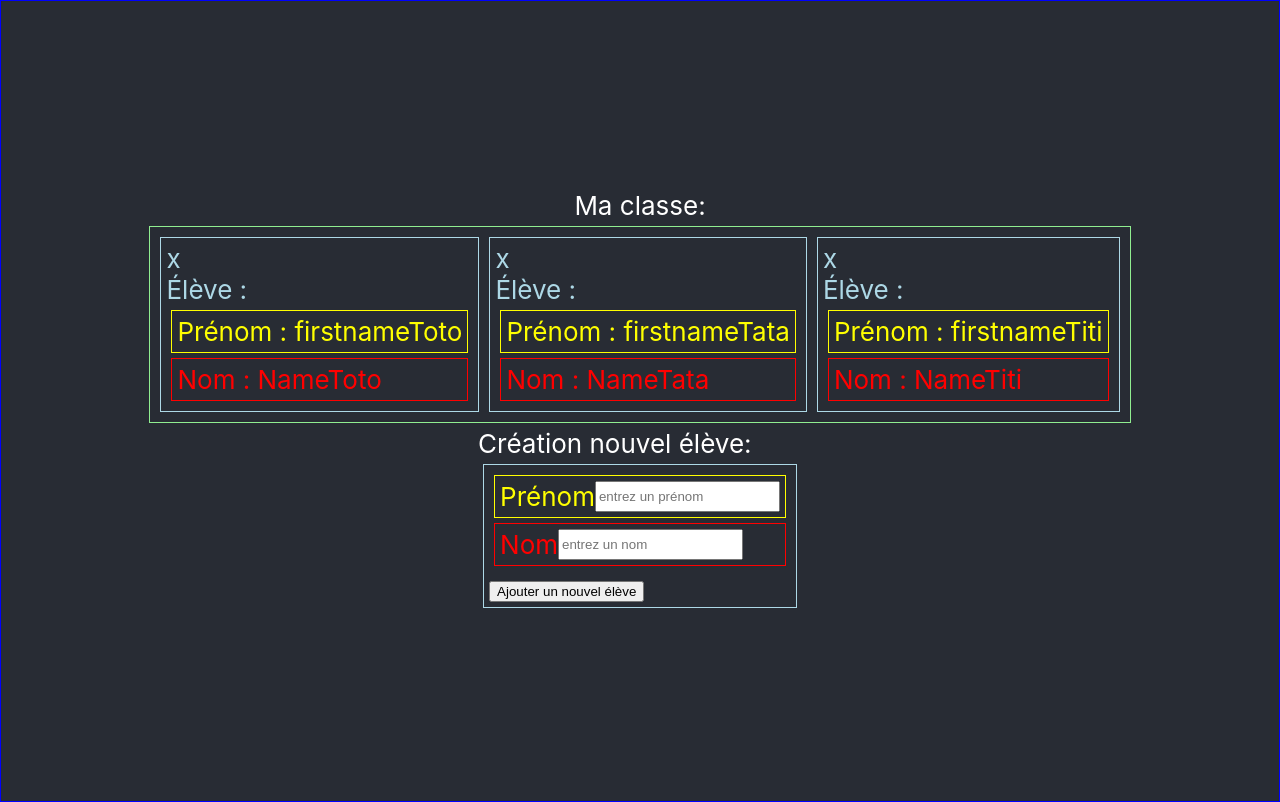
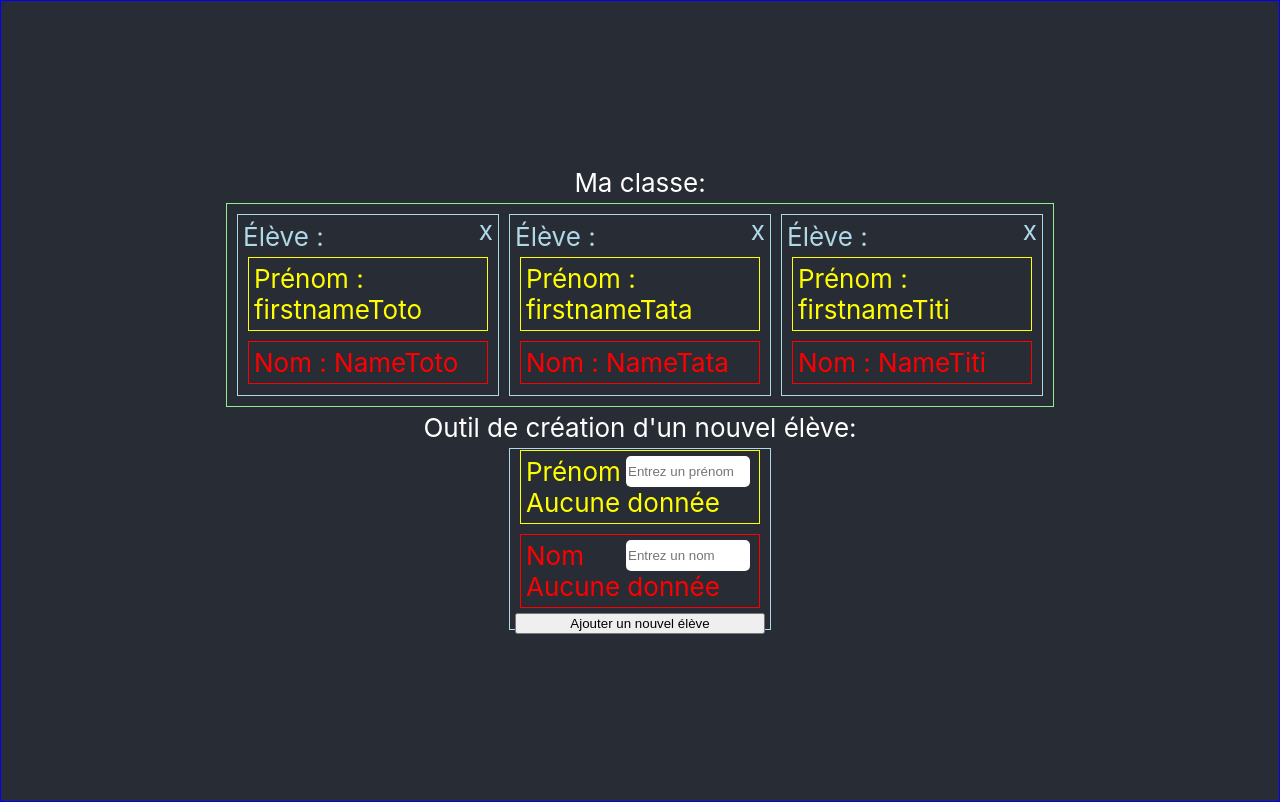
Before and after one commit to nemo-auditur/greta-composants-classe, a React (Create React App) app: page / in a window 1280 px wide. Built offline with nearby package versions, Linux system fonts and the light colour scheme.

Commit message:
add remove student of the class

```diff
--- a/src/App.css
+++ b/src/App.css
@@ -10,19 +10,42 @@
   border: 1px solid blue;
 }
 
+/* Container de la classe */
 .containerClasse {
   display: flex;
+  flex-wrap:wrap;
+  justify-content: center;
+  align-items: center;
   color: lightgreen;
   border: 1px solid lightgreen;
   padding: 5px;
   margin: 5px;
 }
 
+/* Container d'un élève */
 .containerEleve {
+  position: relative;
+  display: flex;
+  flex-direction: column;
+  justify-content: center;
   color: lightblue;
   border: 1px solid lightblue;
   padding: 5px;
   margin: 5px;
+  height:170px;
+  width: 250px;
+}
+
+.containerEleve input[type=text] {
+    outline: none;
+    border-radius: 5px;
+    border: 0;
+    width: 120px;
+}
+.eraserCross{
+  position: absolute;
+  top: 0;
+  right: 5px;
 }
 
 .styleFirstName {
@@ -33,14 +56,38 @@
   display: flex;
 }
 
-.styleName {
+/* styling des inputs */
+.styleFirstNameInput div:empty:after{
+  content:'Aucune donnée'
+}
+
+.styleFirstNameInput {
+  color: yellow;
+  border: 1px solid yellow;
+  padding: 5px;
+  margin:5px;
+  display: flex;
+  flex-direction: column;
+}
+
+.styleNameInput div:empty:after{
+  content:'Aucune donnée'
+}
+
+.styleNameInput {
   color: red;
   border: 1px solid red;
   padding: 5px;
   margin: 5px;
   display: flex;
+  flex-direction: column;
 }
 
-.inputLabel {
+.inputContainer {
+  display: flex;
+  flex-direction: center;
+}
+
+.inputContainer label{
   min-width: 100px;
 }
--- a/src/App.js
+++ b/src/App.js
@@ -33,54 +33,72 @@ function App() {
         {
           // On boucle sur le state classe pour récupérer tous les élèves
           // grâce à un map
+          // En plus, on ajout le paramètre index, afin d'avoir
+          // l'index de chaque élève dans le tableau.
           classe.map((eleve, index) => {
             // je retourne les élève un à un
             return (
               <div key={index} className="containerEleve">
                 <div
+                  className="eraserCross"
                   onClick={()=>{
-                  const classCopy = [...classe]
-                  classCopy.splice(index,1)
-                  setClasse(classCopy)
+                    // 1- On ne peut pas modifier le state directement
+                    // Il faut donc obligatoirement en faire une copie
+                    const classeCopy = [...classe]
+                    // 2- On opère notre modification sur la copie:
+                    // en l'occurence, on enlève l'élève voulu
+                    classeCopy.splice(index,1)
+                    // 3- On met à jour notre state classe avec la copie
+                    // modifiée
+                    setClasse(classeCopy)
                   }}
-              >x</div>
+                >
+                  x
+                </div>
                 Élève :
                 <Prenom propsFirstname={eleve.firstname} />
                 <Nom propsName={eleve.name} />
               </div>
             );
-        })}
+          })
+        }
       </div>
-      <div>
-        Création nouvel élève:
+      Outil de création d'un nouvel élève:
       <div className="containerEleve">
-          <div className="styleFirstName">
-            <label>Prénom</label>
+        <div className="styleFirstNameInput">
+          <div className="inputContainer">
+            <label className="inputLabel">Prénom</label>
             <input
-              placeholder="entrez un prénom"
+              type="text"
+              placeholder="Entrez un prénom"
               value={newStudentFirstname}
               onChange={(event) => {
                 // je modifie newStudentFirstname grâce à mon setNewStudentFirstname
                 setNewStudentFirstname(event.target.value);
               }}
             />
+          </div>
           <div>{newStudentFirstname}</div>
         </div>
-          <div className="styleName">
-            <label>Nom</label>
+        <div className="styleNameInput">
+          <div className="inputContainer">
+          <label className="inputLabel">Nom</label>
           <input
-              placeholder="entrez un nom"
+            type="text"
+            placeholder="Entrez un nom"
             value={newStudentName}
             onChange={(event) => {
               // je modifie newStudentName grâce à mon setNewStudentName
               setNewStudentName(event.target.value);
             }}
           />
+          </div>
           <div>{newStudentName}</div>
         </div>
         <button
           onClick={() => {
             //1 - On fait une VRAIE copie de classe
+            //car on ne peut pas modifier un state directement
             const classCopy = [...classe];
             //2 - On ajoute un élèvement à classe
             // grâce aux states newStudentName & newStudentFirstname
@@ -88,7 +106,7 @@ function App() {
               name: newStudentName,
               firstname: newStudentFirstname,
             });
-              //3 - Je mets à jour ma classe avec la copie qui contient
+            //3 - Je mets à jour mon state classe avec la copie qui contient
             //le nouvel élève
             setClasse(classCopy);
             //4- Je remets à 0 newStudentFirstname & newStudentName
@@ -100,7 +118,6 @@ function App() {
         </button>
       </div>
     </div>
-    </div>
   );
 }
 
```
Lines whose indentation alone changed are shown as unchanged.
